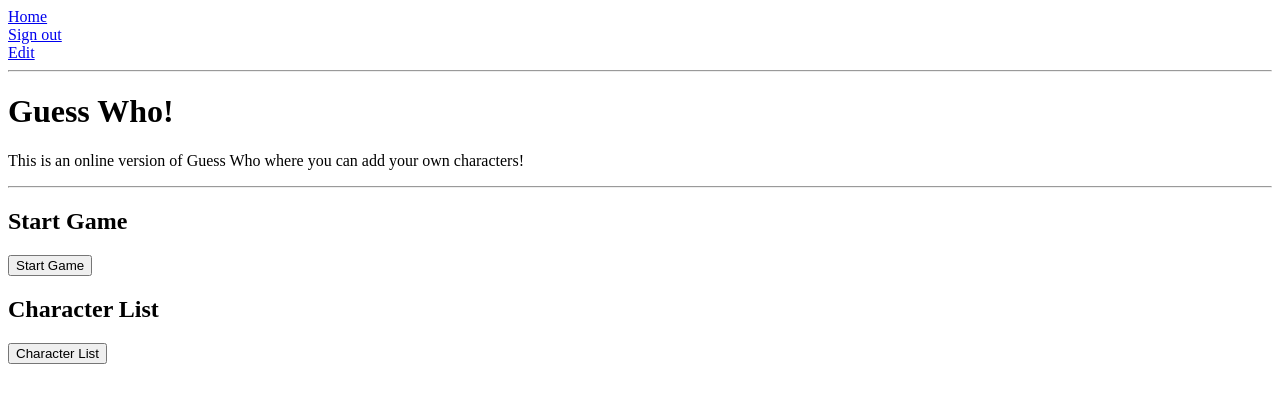
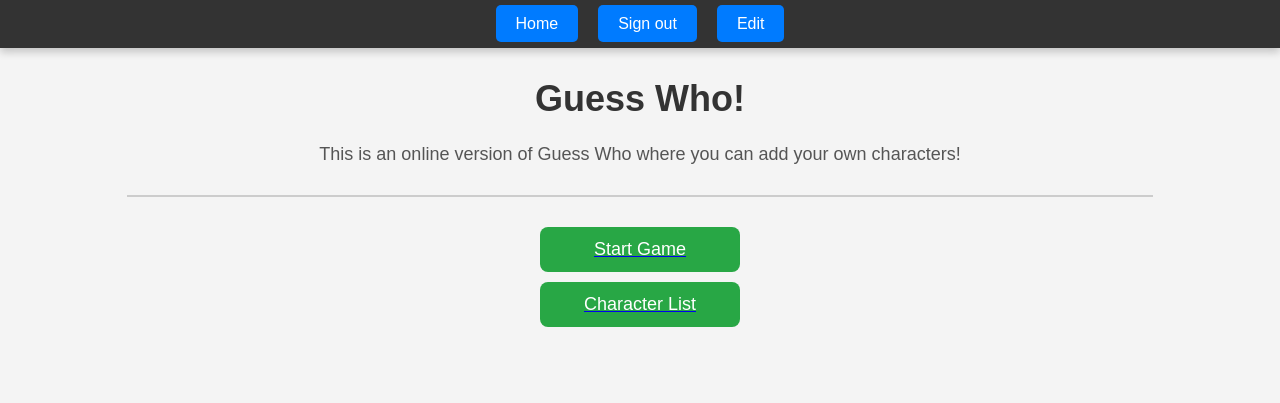
Before and after one commit to arenmizuno/guess_who, a Rails app: page / in a window 1280 px wide. Shown: the top 403 px of the page. Run offline with Rails 7, Linux system fonts and the light colour scheme; a user stored in the database is signed in; some libraries are stand-ins or nearby versions.

Commit message:
I did some css...

```diff
--- a/app/assets/stylesheets/application.css
+++ b/app/assets/stylesheets/application.css
@@ -1,15 +1,133 @@
-/*
- * This is a manifest file that'll be compiled into application.css, which will include all the files
- * listed below.
- *
- * Any CSS (and SCSS, if configured) file within this directory, lib/assets/stylesheets, or any plugin's
- * vendor/assets/stylesheets directory can be referenced here using a relative path.
- *
- * You're free to add application-wide styles to this file and they'll appear at the bottom of the
- * compiled file so the styles you add here take precedence over styles defined in any other CSS
- * files in this directory. Styles in this file should be added after the last require_* statement.
- * It is generally better to create a new file per style scope.
- *
- *= require_tree .
- *= require_self
- */
+/* General body styling */
+body {
+  font-family: 'Arial', sans-serif;
+  margin: 0;
+  padding: 0;
+  background-color: #f4f4f4;
+}
+
+/* Navigation bar styling */
+nav {
+  background-color: #333;
+  padding: 15px;
+  display: flex;
+  justify-content: center; /* Center align buttons */
+  align-items: center;
+  box-shadow: 0 4px 8px rgba(0, 0, 0, 0.2);
+}
+
+/* Style for links as buttons */
+nav a {
+  text-decoration: none;
+  padding: 10px 20px;
+  color: white;
+  background-color: #007bff;
+  border-radius: 5px;
+  font-size: 16px;
+  transition: background-color 0.3s;
+  margin: 0 10px; /* Reduced space between buttons */
+  text-align: center;
+}
+
+/* Hover effect for links */
+nav a:hover {
+  background-color: #0056b3;
+}
+
+
+/* Main content styling */
+h1 {
+  font-size: 36px;
+  font-weight: bold;
+  color: #333;
+  margin-top: 30px;
+  text-align: center;
+}
+
+p {
+  font-size: 18px;
+  text-align: center;
+  color: #555;
+  margin-top: 10px;
+  margin-bottom: 30px;
+}
+
+/* Button styling for "Start Game" and "Character List" */
+button {
+  padding: 12px 25px;
+  font-size: 18px;
+  background-color: #28a745;
+  color: white;
+  border: none;
+  border-radius: 8px;
+  cursor: pointer;
+  transition: background-color 0.3s, transform 0.2s;
+  margin: 10px 0;
+  width: 200px; /* Equal button size */
+  display: block;
+  margin-left: auto;
+  margin-right: auto;
+}
+
+/* Button hover effects */
+button:hover {
+  background-color: #218838;
+  transform: translateY(-2px); /* Add a subtle lifting effect */
+}
+
+/* Green notice box */
+.notice {
+  background-color: #d4edda;
+  color: #155724;
+  padding: 10px;
+  margin: 20px;
+  border-radius: 5px;
+  font-size: 16px;
+  box-shadow: 0 2px 6px rgba(0, 0, 0, 0.1);
+}
+
+/* Red alert box */
+.alert {
+  background-color: #f8d7da;
+  color: #721c24;
+  padding: 10px;
+  margin: 20px;
+  border-radius: 5px;
+  font-size: 16px;
+  box-shadow: 0 2px 6px rgba(0, 0, 0, 0.1);
+}
+
+hr {
+  margin-top: 30px;
+  margin-bottom: 30px;
+  border: 1px solid #ccc;
+  width: 80%;
+  margin-left: auto;
+  margin-right: auto;
+}
+
+/* Center align all content */
+.container {
+  text-align: center;
+  margin-top: 50px;
+}
+
+
+/* Responsiveness */
+@media screen and (max-width: 768px) {
+  nav {
+    flex-direction: column;
+    align-items: flex-start;
+  }
+
+  nav a {
+    margin-bottom: 10px;
+    width: 100%;
+    text-align: left;
+  }
+
+  button {
+    width: 80%;
+    margin: 10px auto;
+  }
+}
--- a/app/views/game_templates/play.html.erb
+++ b/app/views/game_templates/play.html.erb
@@ -7,7 +7,9 @@
   <h2>Ask a Question</h2>
   <form action="<%= ask_question_path(game_id: @game.id) %>" method="post">
     <label for="question">Question:</label>
-    <input type="text" name="question" required>
+    <input type="text" name="question" required
+       placeholder="For final guess input: Is your champion {name}?"
+       style="width: 20%;">
     <button type="submit">Submit</button>
   </form>
 <% end %>
--- a/app/views/layouts/application.html.erb
+++ b/app/views/layouts/application.html.erb
@@ -1,7 +1,7 @@
 <!DOCTYPE html>
 <html>
   <head>
-    <title>Bulletin Board 2</title>
+    <title>Guess Who!</title>
     <meta name="viewport" content="width=device-width,initial-scale=1">
     <%= csrf_meta_tags %>
     <%= csp_meta_tag %>
@@ -23,16 +23,15 @@
       <% end %>
     </nav>
 
-    <hr>
 
     <% if notice.present? %>
-      <div style="color: green">
+      <div class="notice">
         <%= notice %>
       </div>
     <% end %>
 
     <% if alert.present? %>
-      <div style="color: red">
+      <div class="alert">
         <%= alert %>
       </div>
     <% end %>
--- a/app/views/pages/index.html.erb
+++ b/app/views/pages/index.html.erb
@@ -1,3 +1,7 @@
+<head>
+  <title>Guess Who!</title>
+  <link rel="stylesheet" href="<%= asset_path('application.css') %>">
+</head>
 <h1>Guess Who!</h1>
 
 <p>This is an online version of Guess Who where you can add your own characters! </p>
@@ -6,14 +10,12 @@
 
 <% if user_signed_in? %>
   <div>
-    <h2>Start Game</h2>
     <a href="/start_game" class="btn btn-primary">
       <button>Start Game</button>
     </a>
   </div>
 
   <div>
-    <h2>Character List</h2>
     <a href="/characters" class="btn btn-secondary">
       <button>Character List</button>
     </a>
```
